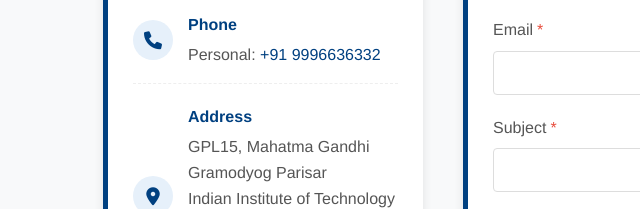
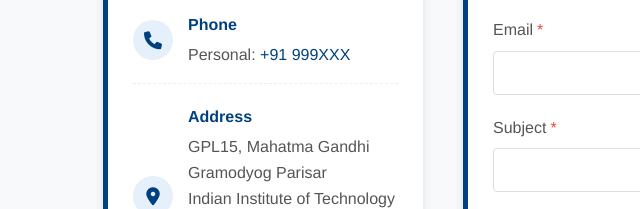
Before and after one commit to anmol-compchem/anmol, a plain HTML site: page contact.html in a window 1280 px wide. Shown: the part 366-575 px from the top of the page, 37-677 px from the left. Drawn offline with Linux system fonts and the light colour scheme.

Commit message:
Update contact.html

```diff
--- a/contact.html
+++ b/contact.html
@@ -589,7 +589,7 @@
                     </div>
                     <div class="contact-details">
                         <h4>Phone</h4>
-                        <p>Personal: <a href="tel:+91 9996636332">+91 9996636332</a></p>
+                        <p>Personal: <a href="tel:+91 999XXXXX">+91 999XXX</a></p>
                         <!--<p>Department: <a href="tel:+11234567000">+1 (123) 456-7000</a></p>-->
                     </div>
                 </div>
```
